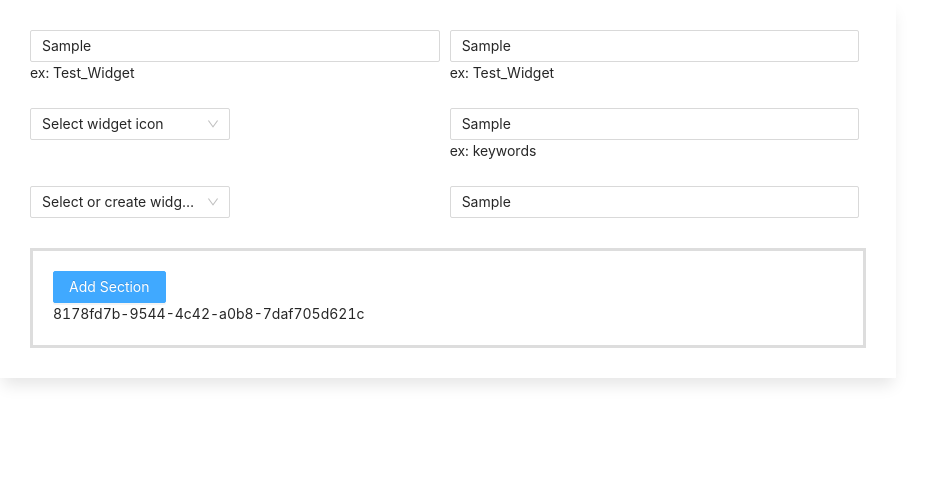
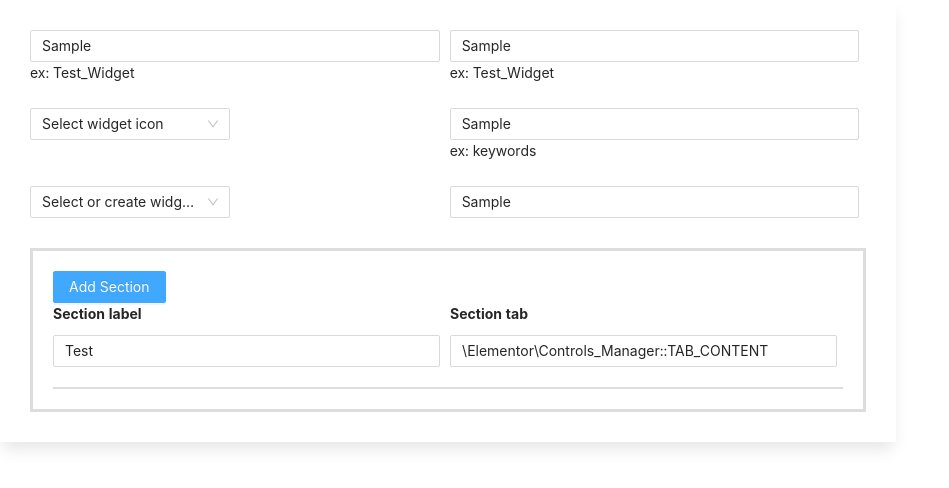
Before and after one commit to tawhidulIKhan/elementor-custom-widget-generator, a React (Create React App) app: page / in a window 1280 px wide. Both pictures are taken after typing "Sample", "Sample", "Sample", "Sample" into the empty fields and a click on the button "Add Section". Shown: the top 488 px of the page, without its empty margins (0-949 px from the left). Built offline with nearby package versions, Linux system fonts and the light colour scheme.

Commit message:
feat: add section list item

```diff
--- a/src/components/widgetSectionForm/WidgetSectionForm.tsx
+++ b/src/components/widgetSectionForm/WidgetSectionForm.tsx
@@ -17,7 +17,7 @@ function WidgetSectionForm(props: Props) {
     const newSection = {
       id: randomId(),
       label: 'Test',
-      tab: '',
+      tab: '\\Elementor\\Controls_Manager::TAB_CONTENT',
       controls: [],
     };
     insertSection(newSection);
--- a/src/components/widgetSectionList/WidgetSectionList.tsx
+++ b/src/components/widgetSectionList/WidgetSectionList.tsx
@@ -3,6 +3,7 @@ import React from 'react';
 import { connect } from 'react-redux';
 import { Section } from '../../interfaces/widget';
 import { RootState } from '../../store';
+import WidgetSectionListItem from '../widgetSectionListItem/WidgetSectionListItem';
 
 interface Props {
   sections: Array<Section>;
@@ -12,7 +13,7 @@ function WidgetSectionList(props: Props) {
   return (
     <div>
       {sections.map((itr: Section, index: number) => (
-        <div key={index}>{itr.id}</div>
+        <WidgetSectionListItem key={index} section={itr} />
       ))}
     </div>
   );
--- /dev/null
+++ b/src/components/widgetSectionListItem/WidgetSectionListItem.scss
@@ -0,0 +1,9 @@
+.section__item{
+  border-bottom: 2px solid #ddd;
+  padding-bottom: 20px;
+  &__label{
+    margin:0;
+    margin-bottom: 10px;
+    font-weight: 700;
+  }
+}
--- /dev/null
+++ b/src/components/widgetSectionListItem/WidgetSectionListItem.tsx
@@ -0,0 +1,26 @@
+import { Input } from 'antd';
+import React from 'react';
+import { SectionInterface } from '../../interfaces/widget';
+import './WidgetSectionListItem.scss';
+
+interface Props {
+  section: SectionInterface;
+}
+function WidgetSectionListItem(props: Props) {
+  const { section } = props;
+  return (
+    <div className="section__item">
+      <div className="widget__form__row">
+        <div className="widget__form__column">
+          <p className="section__item__label">Section label</p>
+          <Input defaultValue={section.label} />
+        </div>
+        <div className="widget__form__column">
+          <p className="section__item__label">Section tab</p>
+          <Input defaultValue={section.tab} />
+        </div>
+      </div>
+    </div>
+  );
+}
+export default WidgetSectionListItem;
--- a/src/data/sectionData.ts
+++ b/src/data/sectionData.ts
@@ -3,6 +3,6 @@ import { randomId } from '../utils/helpers';
 export default {
   id: randomId(),
   label: '',
-  tab: '',
+  tab: '\\Elementor\\Controls_Manager::TAB_CONTENT',
   controls: [],
 };
```
Also changed, not shown: src/interfaces/widget.d.ts (+7 -0 lines).
